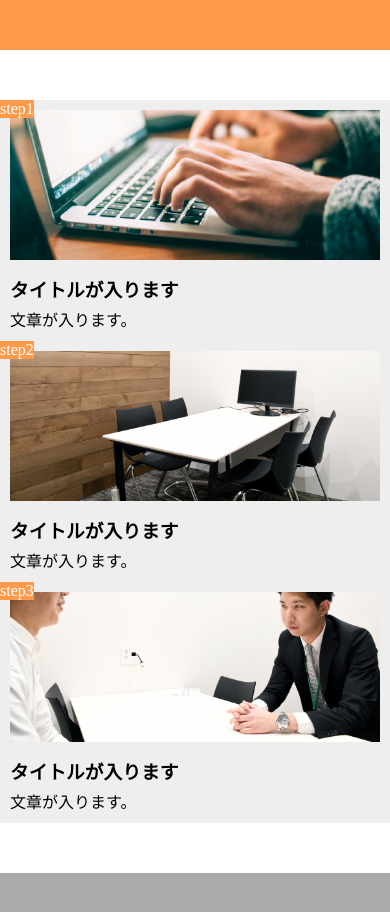
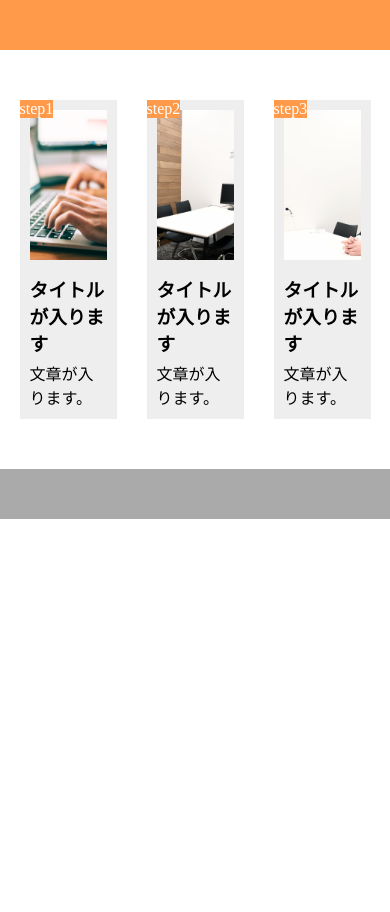
Before and after one commit to takakitenma/exercize, a plain HTML site: page index.html in a window 390 px wide. After the commit the page ends 844 px from the top, so only its background shows below. Drawn offline with Linux system fonts and the light colour scheme.

Commit message:
[修正]

```diff
--- a/style.css
+++ b/style.css
@@ -15,13 +15,13 @@ body {
 header {
   height: 50px;
   background-color: #FF9A4B;
-  display: block;
+
 }
 
 main {
   width: 960px;
   margin: 50px auto;
-  display: block;
+  display: flex;
 }
 
 .step-box {
@@ -79,11 +79,11 @@ footer {
 
 @media screen and (max-width: 768px) {
   main {
-    width: 100%;
+    width: 90%;
   }
 
   .step-box {
-    width: 100%;
+    width: 90%;
   }
 
 
```
